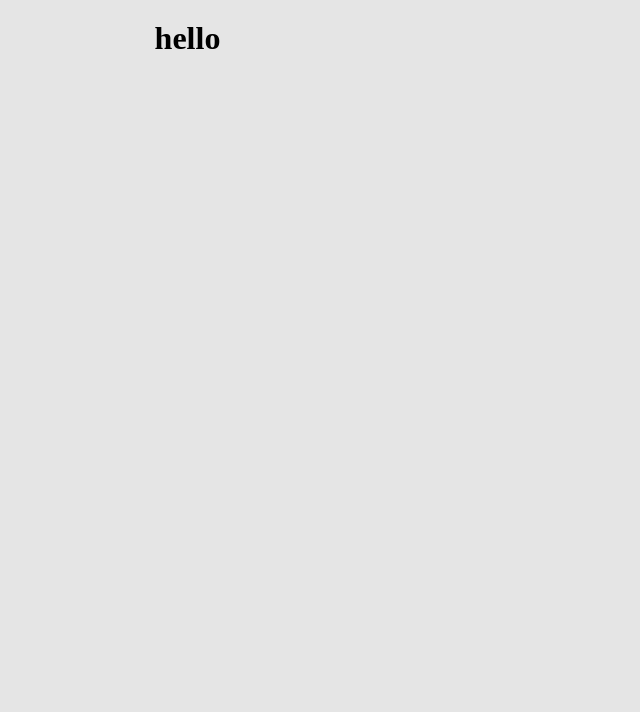
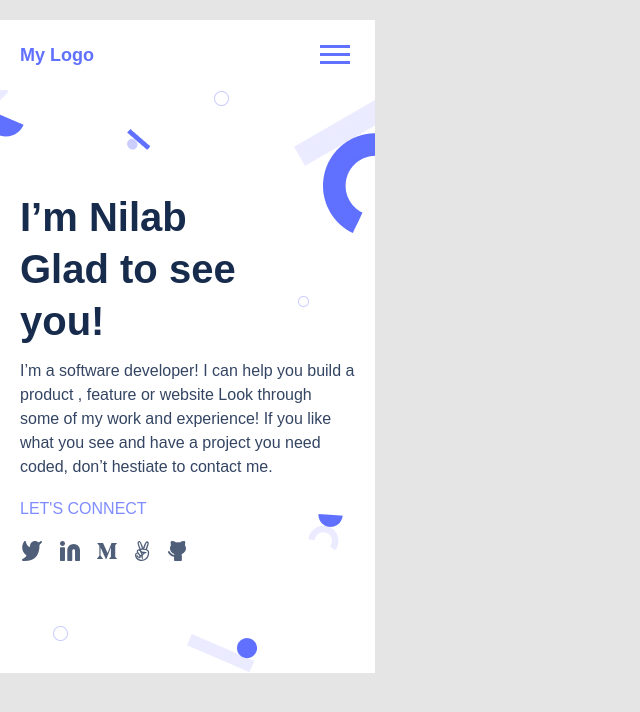
Before and after one commit to nilab-khwaja/My_Portfolio, a website: page index.html in a window 1280 px wide. Shown: the top 712 px of the page, without its empty margins (0-640 px from the left). Drawn offline with Linux system fonts and the light colour scheme.

Commit message:
modify index.html

```diff
--- a/index.html
+++ b/index.html
@@ -9,7 +9,38 @@
 </head>
 <body>
 <div class="main">
-   <h1>hello</h1>
+    <div class="container">
+        <!-----header section-->
+            <header class="menu-bar">
+            <nav class="nav-container">
+               <a class="logo">My Logo</a>
+                <div class="hamburger">
+                    <span class="bar"></span>
+                    <span class="bar"></span>
+                    <span class="bar"></span>
+                </div>
+            </nav>
+            </header>
+            <!-----intro section-->
+                <section class="headline">
+                    <h1 class="header">I’m Nilab<br> Glad to see <br>you!</h1><br>
+                     <p class="text">I’m a software developer! I can help you build a product ,
+                        feature or website Look through some of my work and experience! If you like what you see and have a project you need coded,
+                        don’t hestiate to contact me.</p><br>
+
+                     <div class="connect"><a href="#" >LET'S CONNECT</a></div><br>
+
+                    <div class="social-connect">
+                    <ul>
+                        <li><a href="#"><img src="img/twitter.svg" alt="Twitter"></a></li>
+                        <li><a href="#"><img src="img/Linkedin icon.svg" alt="Linkedin"></a></li>
+                        <li><a href="#"><img src="img/medium.svg" alt="medium"></a></li>
+                        <li><a href="#"><img src="img/angellist.svg" alt="Angilist"></a></li>
+                        <li><a href="#"></a> <img src="img/github.svg" alt="Github"></a></li>
+                    </ul>
+                     </div>
+                   </section>
+            </div>
     </div>
 </body>
 </html>
```
